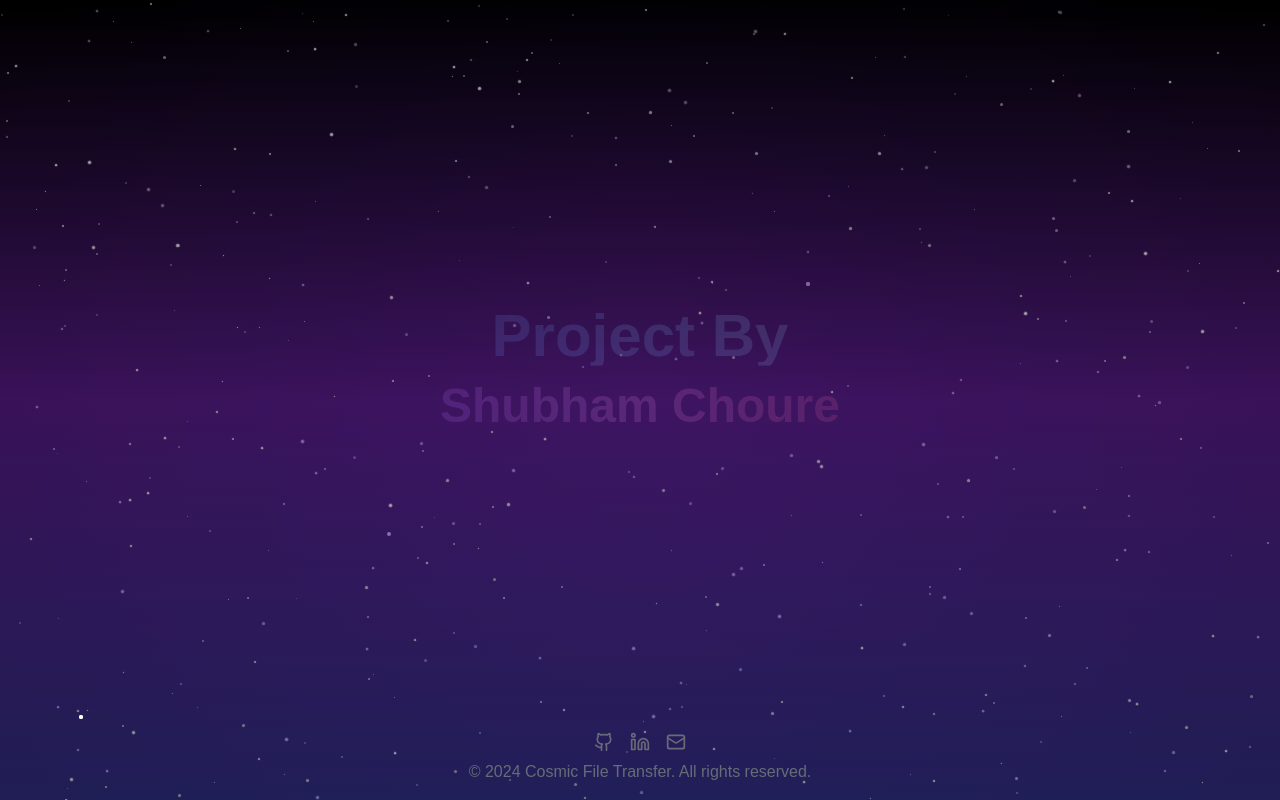
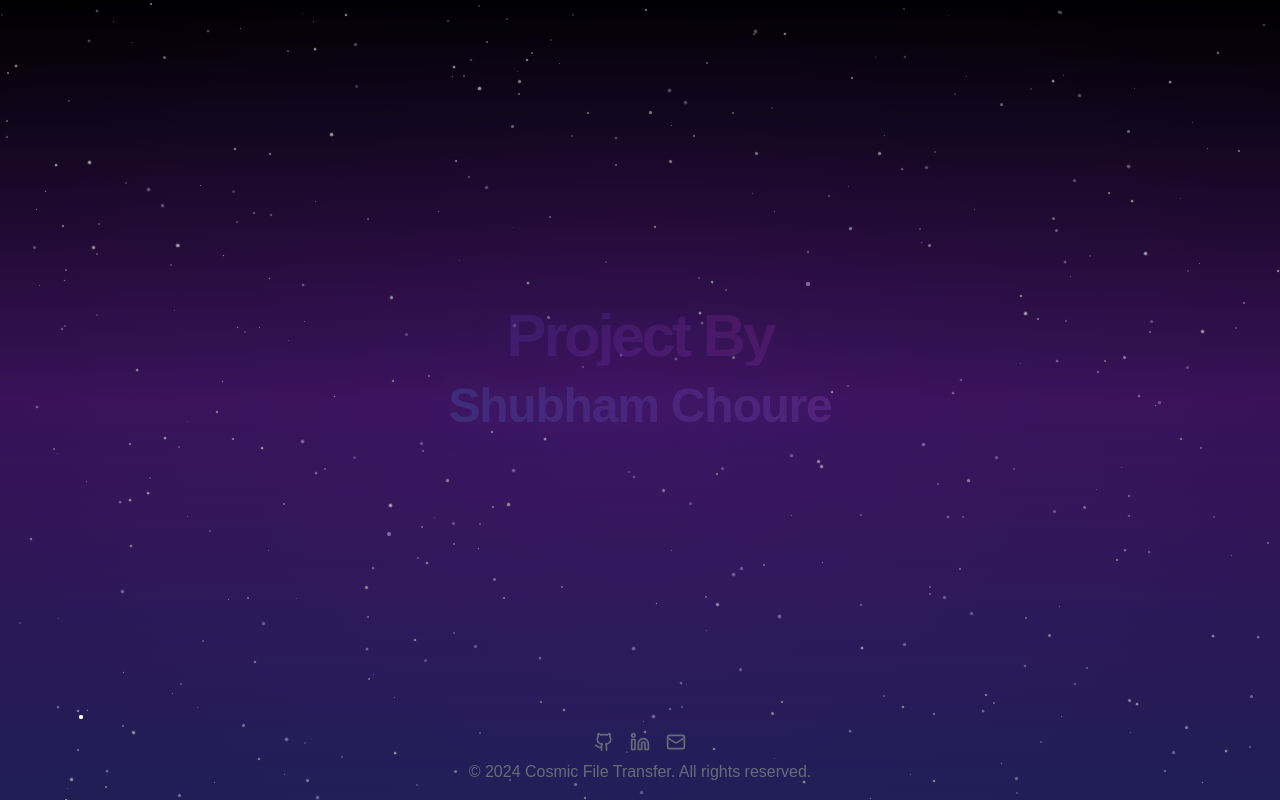
Before and after one commit to ShubhamChoure/CosmicFileTransfer, a Next.js app: page / in a window 1280 px wide. Built offline with nearby package versions, Linux system fonts and the light colour scheme.

Commit message:
updated delete api . and changed font color of intro

```diff
--- a/src/app/api/cron-delete/route.js
+++ b/src/app/api/cron-delete/route.js
@@ -9,7 +9,7 @@
     const currentTime = new Date();
     const twentyFourHoursAgo = new Date(currentTime.getTime() - 24 * 60 * 60 * 1000);
 
-    // Find all files older than 5 minutes
+    // Find all files older than 24 hours
     const oldFiles = await db.collection('data').find({ uploadDate: { $lt: twentyFourHoursAgo } }).toArray();
 
     if (oldFiles.length === 0) {
@@ -42,3 +42,7 @@
     }, { status: 500 });
   }
 }
+
+export const config = {
+  maxDuration: 300, // This function can run for up to 5 minutes
+};
--- a/src/app/globals.css
+++ b/src/app/globals.css
@@ -1,7 +1,7 @@
 @tailwind base;
 @tailwind components;
 @tailwind utilities;
-
+@import url('https://api.fontshare.com/v2/css?f[]=clash-display@200,400,700,500,600,300&display=swap');
 @layer base {
   input[type="number"]::-webkit-inner-spin-button,
   input[type="number"]::-webkit-outer-spin-button {
--- a/src/components/IntroAnimation.jsx
+++ b/src/components/IntroAnimation.jsx
@@ -1,15 +1,16 @@
 "use client"
-import { useEffect,useState } from "react";
-import {motion,AnimatePresence} from "framer-motion";
+import { useEffect, useState } from "react";
+import { motion, AnimatePresence } from "framer-motion";
 import { StarField } from '@/components/StarField';
 import { Meteor } from "./Meteor";
+
 export const IntroAnimation = ({ onComplete }) => {
     const [showContent, setShowContent] = useState(true)
 
     useEffect(() => {
       const timer = setTimeout(() => {
         setShowContent(false)
-      }, 5000) // Start fade-out after 5 seconds
+      }, 5000)
 
       return () => clearTimeout(timer)
     }, [])
@@ -45,26 +46,52 @@
               exit={{ opacity: 0, y: -50 }}
               transition={{ duration: 1 }}
             >
+              <motion.div className="space-y-4">
                 <motion.h1
-                className="text-4xl sm:text-5xl md:text-6xl font-bold mb-4 text-transparent bg-clip-text bg-gradient-to-r from-blue-400 via-cyan-300 to-teal-200"
-                style={{ fontFamily: "'Orbitron', sans-serif" }}
-                initial={{ opacity: 0 }}
-                animate={{ opacity: 1 }}
-                exit={{ opacity: 0 }}
-                transition={{ delay: 0.5, duration: 1 }}
+                  className="text-4xl sm:text-5xl md:text-6xl font-extrabold tracking-tighter mb-4"
+                  style={{
+                    fontFamily: "'Clash Display', sans-serif",
+                    background: "linear-gradient(to right, #6366f1, #a855f7, #ec4899)",
+                    backgroundClip: "text",
+                    WebkitBackgroundClip: "text",
+                    WebkitTextFillColor: "transparent",
+                    textShadow: "0 0 40px rgba(99, 102, 241, 0.5)"
+                  }}
+                  initial={{ opacity: 0, scale: 0.8 }}
+                  animate={{ opacity: 1, scale: 1 }}
+                  exit={{ opacity: 0, scale: 0.8 }}
+                  transition={{
+                    delay: 0.5,
+                    duration: 1,
+                    type: "spring",
+                    stiffness: 100
+                  }}
                 >
                   Project By
                 </motion.h1>
                 <motion.h2
-                className="text-3xl sm:text-4xl md:text-5xl font-bold text-transparent bg-clip-text bg-gradient-to-r from-purple-400 via-pink-300 to-red-400"
-                style={{ fontFamily: "'Orbitron', sans-serif" }}
-                initial={{ opacity: 0 }}
-                animate={{ opacity: 1 }}
-                exit={{ opacity: 0 }}
-                transition={{ delay: 1, duration: 1 }}
+                  className="text-3xl sm:text-4xl md:text-5xl font-black tracking-tight"
+                  style={{
+                    fontFamily: "'Clash Display', sans-serif",
+                    background: "linear-gradient(to right, #22d3ee, #818cf8, #c084fc)",
+                    backgroundClip: "text",
+                    WebkitBackgroundClip: "text",
+                    WebkitTextFillColor: "transparent",
+                    textShadow: "0 0 40px rgba(34, 211, 238, 0.5)"
+                  }}
+                  initial={{ opacity: 0, scale: 0.8 }}
+                  animate={{ opacity: 1, scale: 1 }}
+                  exit={{ opacity: 0, scale: 0.8 }}
+                  transition={{
+                    delay: 1,
+                    duration: 1,
+                    type: "spring",
+                    stiffness: 100
+                  }}
                 >
                   Shubham Choure
                 </motion.h2>
+              </motion.div>
             </motion.div>
           </motion.div>
         )}
```
Lines whose indentation alone changed are shown as unchanged.
